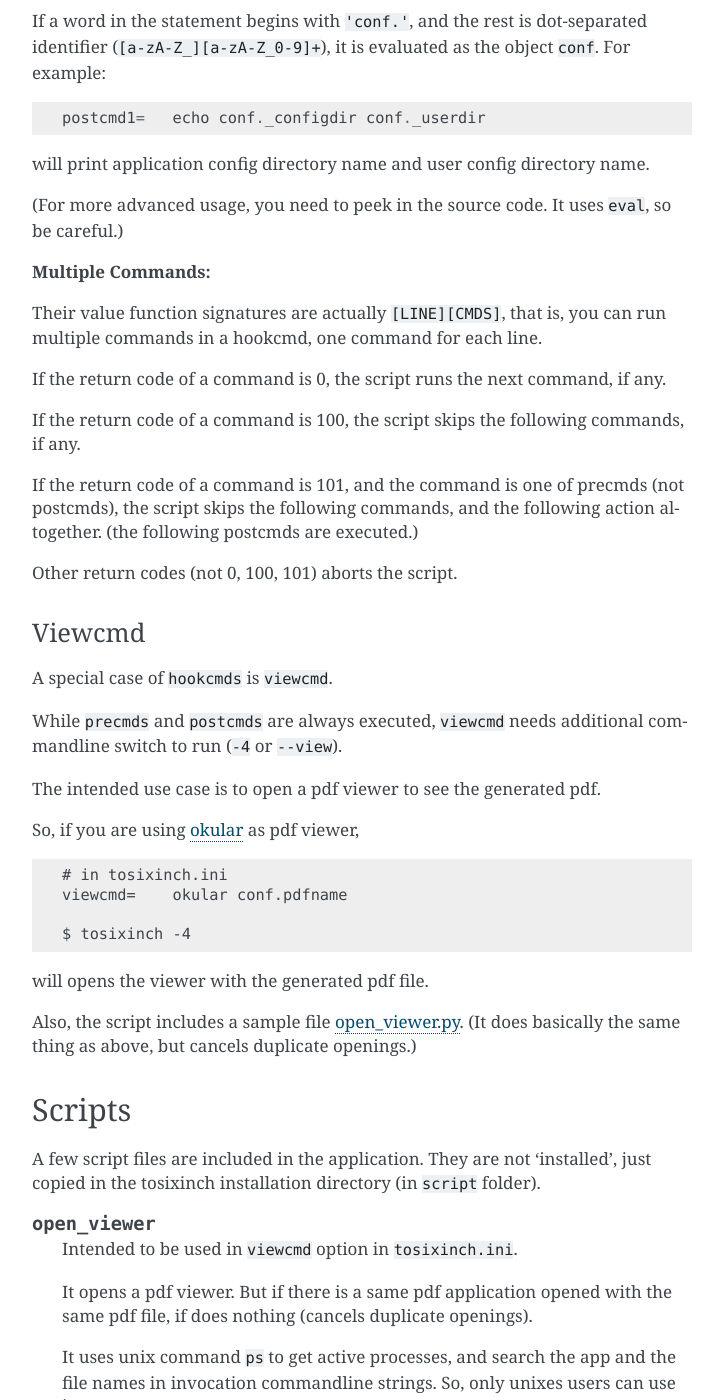
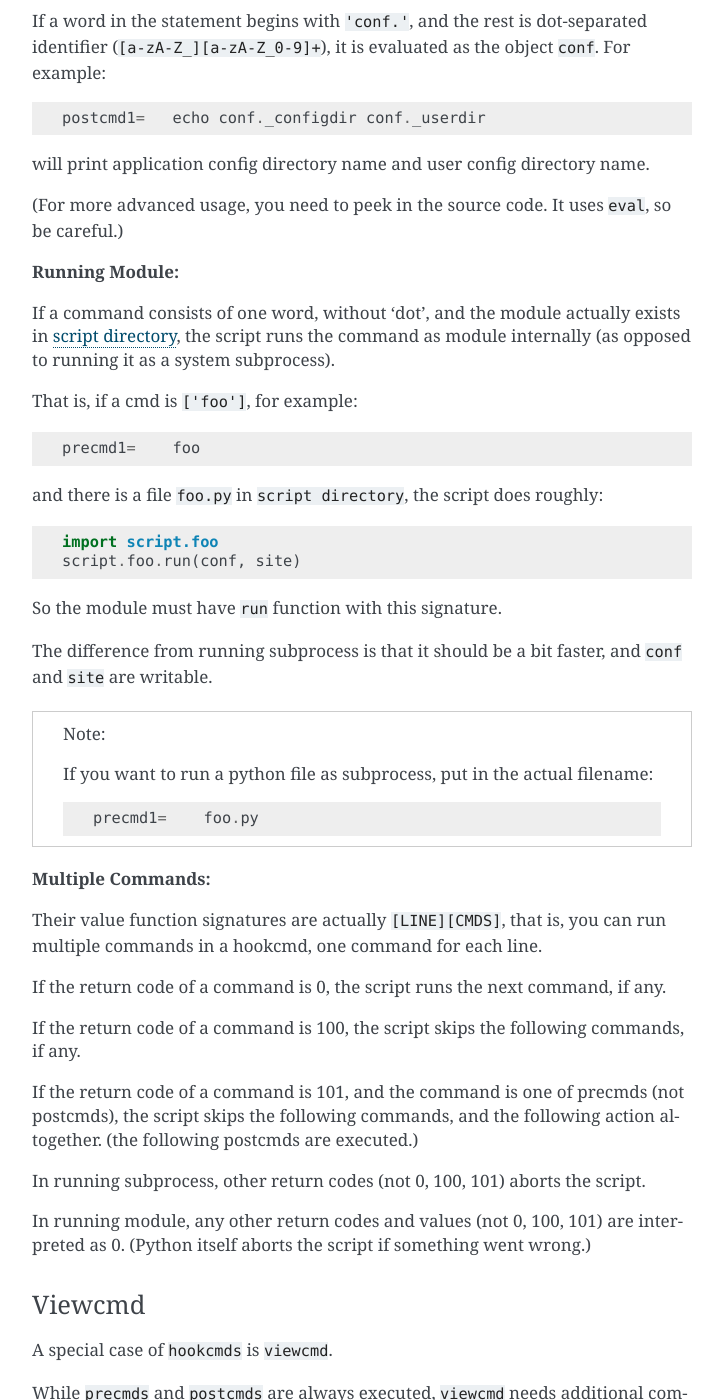
Before and after one commit to openandclose/tosixinch, a Sphinx documentation site: the page built from docs/topics.rst, in a window 1280 px wide and 1400 px high, scrolled down 7163 px. Shown: the whole window, without its empty margins (388-1111 px from the left). Built offline with Sphinx 7.4.7, drawn with Linux system fonts in a browser that asks for light colours; some of the changed text lies outside the part shown.

Commit message:
Add (integrate) internal and external commands

```diff
--- a/docs/topics.rst
+++ b/docs/topics.rst
@@ -394,6 +394,34 @@ will print application config directory name and user config directory name.
 (For more advanced usage, you need to peek in the source code.
 It uses ``eval``, so be careful.)
 
+**Running Module:**
+
+If a command consists of one word, without 'dot',
+and the module actually exists in `script directory <#dword-script_directory>`__,
+the script runs the command as module internally
+(as opposed to running it as a system subprocess).
+
+That is, if a cmd is ``['foo']``, for example::
+
+    precmd1=    foo
+
+and there is a file ``foo.py`` in ``script directory``,
+the script does roughly::
+
+    import script.foo
+    script.foo.run(conf, site)
+
+So the module must have ``run`` function with this signature.
+
+The difference from running subprocess is that
+it should be a bit faster, and ``conf`` and ``site`` are writable.
+
+.. note::
+
+    If you want to run a python file as subprocess, put in the actual filename::
+
+        precmd1=    foo.py
+
 **Multiple Commands:**
 
 Their value function signatures are actually ``[LINE][CMDS]``, that is,
@@ -411,7 +439,11 @@ the script skips the following commands,
 and the following action altogether.
 (the following postcmds are executed.)
 
-Other return codes (not 0, 100, 101) aborts the script.
+In running subprocess, other return codes (not 0, 100, 101) aborts the script.
+
+In running module, any other return codes and values (not 0, 100, 101)
+are interpreted as 0.
+(Python itself aborts the script if something went wrong.)
 
 
 Viewcmd
```
Also changed, not shown: other parts of docs/topics.rst (+1 -1 lines), docs/options.rst (+7 -7 lines), 1 other file.
